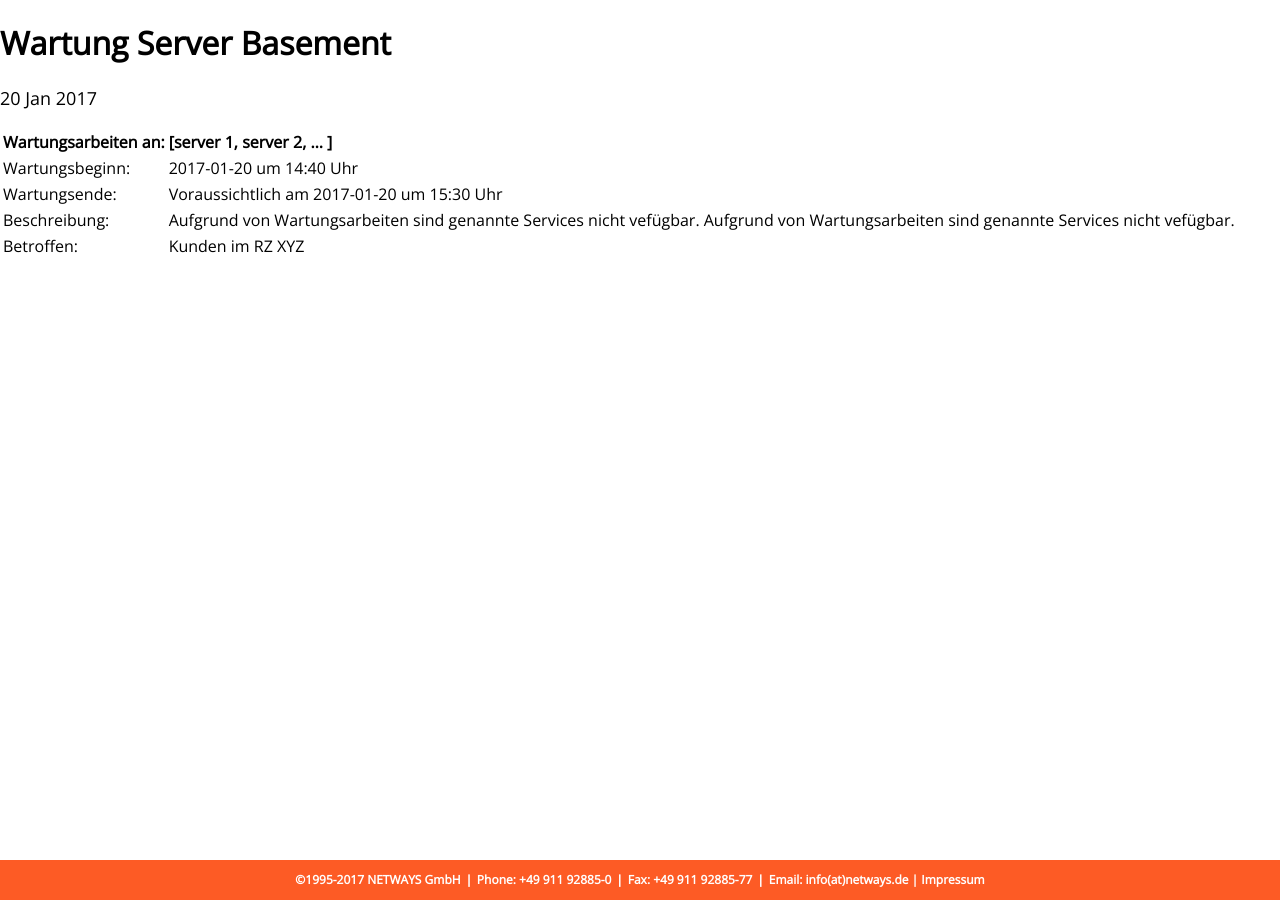
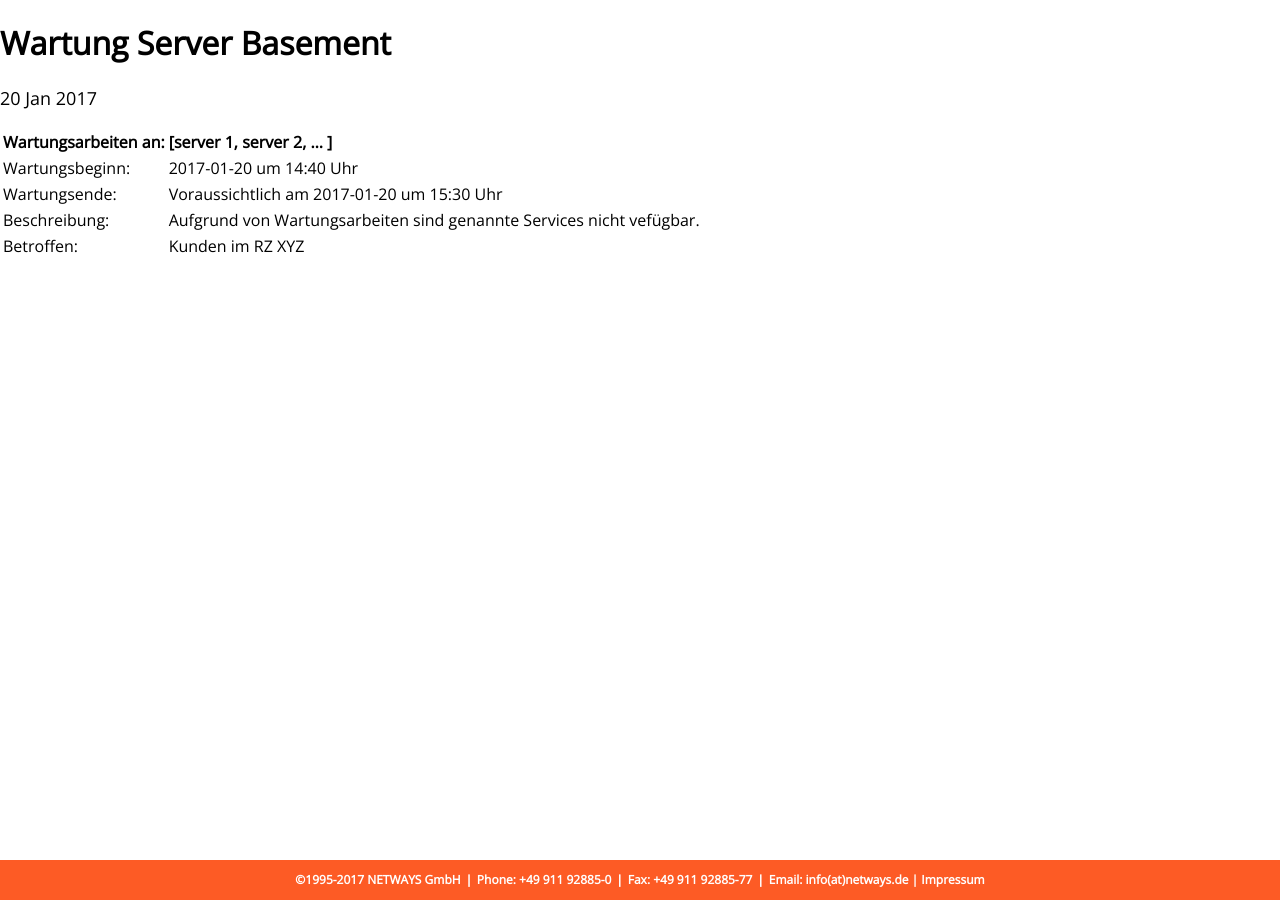
Before and after one commit to Storagegirl/storagegirl.github.io, a Jekyll site: the page built from _posts/2017-01-20-table.md, in a window 1280 px wide. Built offline with Jekyll 4.4.1, drawn with Linux system fonts in a browser that asks for light colours.

Commit message:
Update 2017-01-20-table.md

```diff
--- a/_posts/2017-01-20-table.md
+++ b/_posts/2017-01-20-table.md
@@ -9,5 +9,5 @@
 |----------------------|:---------------------------------------------------------------------|
 | Wartungsbeginn:      | 2017-01-20 um 14:40 Uhr                                              |
 | Wartungsende:        | Voraussichtlich am 2017-01-20 um 15:30 Uhr                           |
-| Beschreibung:        | Aufgrund von Wartungsarbeiten sind genannte Services nicht vefügbar. Aufgrund von Wartungsarbeiten sind genannte Services nicht vefügbar.|
+| Beschreibung:        | Aufgrund von Wartungsarbeiten sind genannte Services nicht vefügbar. |
 | Betroffen:           | Kunden im RZ XYZ                                                     |
```
